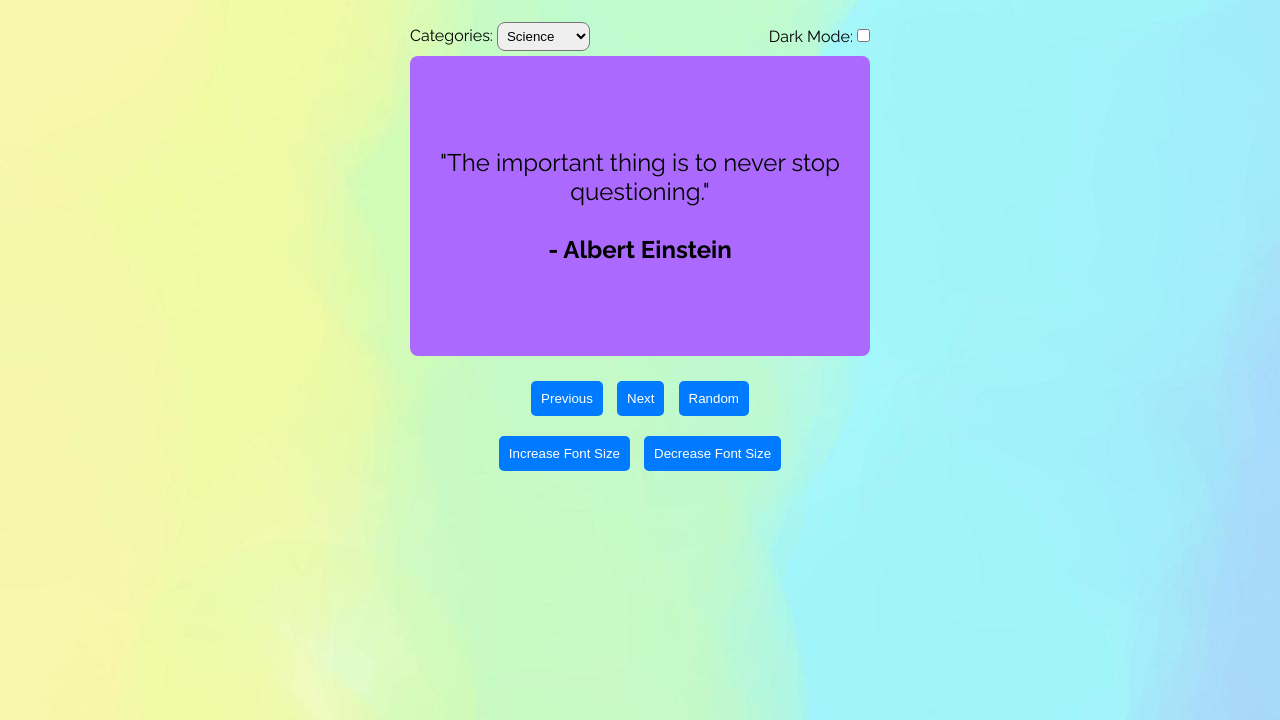
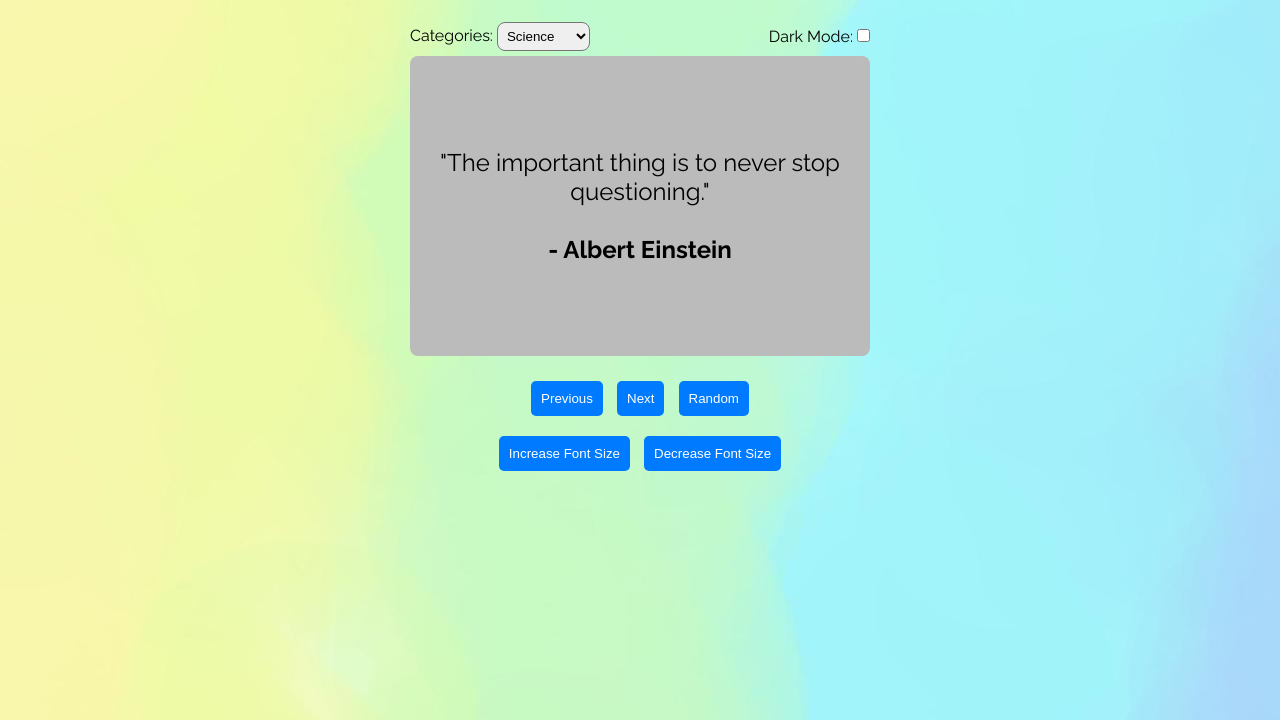
Before and after one commit to ShirajShrestha/chulo-quote-generator, a plain HTML site: page index.html in a window 1280 px wide. Shown: the part 80-800 px from the top of the page. Drawn offline with Linux system fonts and the light colour scheme.

Commit message:
Fix Light Quote background

```diff
--- a/style.css
+++ b/style.css
@@ -40,7 +40,7 @@ h1 {
   padding: 20px;
   margin-bottom: 20px;
   border-radius: 8px;
-  background-color: #ac69fe;
+  background-color: #bbb;
   height: 300px;
   display: flex;
   align-items: center;
```
